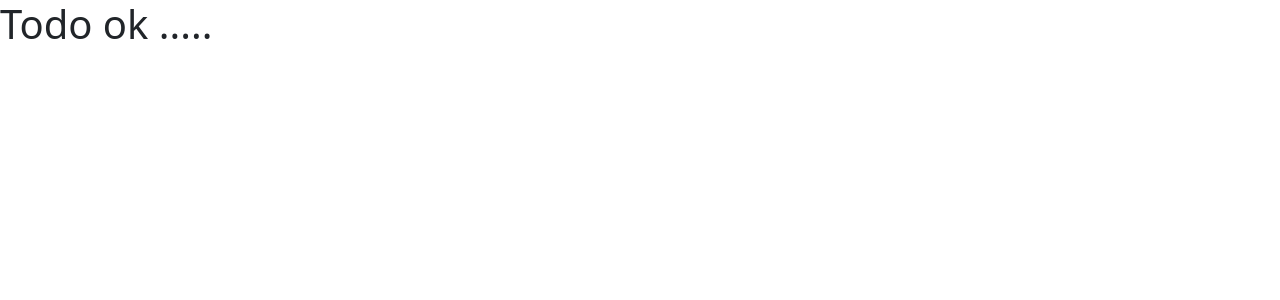
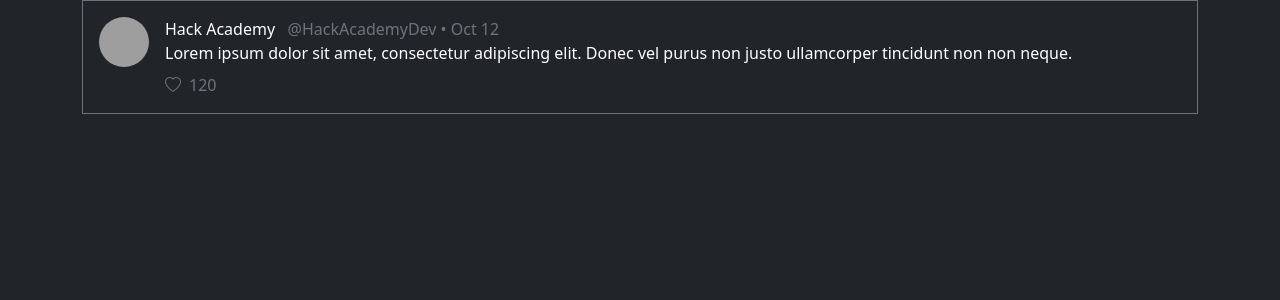
Before and after one commit to dhornia/frontend-twitter, a React (Vite) app: page / in a window 1280 px wide. Shown: the top 300 px of the page. Built offline with nearby package versions, Linux system fonts and the light colour scheme; grey boxes are pictures that could not be loaded.

Commit message:
add Tweet component

```diff
--- a/src/App.css
+++ b/src/App.css
@@ -0,0 +1,5 @@
+.avatar {
+  width: 50px;
+  height: 50px;
+  object-fit: cover;
+}
--- a/src/App.jsx
+++ b/src/App.jsx
@@ -1,10 +1,13 @@
 import "./App.css";
+import Tweet from "./components/Tweet";
 
 function App() {
   return (
-    <>
-      <h1> Todo ok .....</h1>
-    </>
+    <div className="section-home bg-dark vh-100 vw-100">
+      <div className="container">
+        <Tweet />
+      </div>
+    </div>
   );
 }
 
--- /dev/null
+++ b/src/components/Tweet.jsx
@@ -0,0 +1,26 @@
+import React from "react";
+
+function Tweet() {
+  return (
+    <div className="border border-secondary p-3 d-flex gap-3">
+      <img src="images/avatars/hack-academy.jpg" className="rounded-circle avatar" alt="Avatar" />
+
+      <div className="text-container">
+        <p className="text-white fw-semibold mb-0">
+          Hack Academy&nbsp;&nbsp;{" "}
+          <span className="fw-lighter text-secondary">@HackAcademyDev • Oct 12</span>
+        </p>
+        <p className="text-white mb-0">
+          Lorem ipsum dolor sit amet, consectetur adipiscing elit. Donec vel purus non justo
+          ullamcorper tincidunt non non neque.
+        </p>
+        <p className="pt-2 mb-0">
+          <i className="bi bi-heart text-secondary me-2"></i>
+          <span className="text-secondary">120</span>
+        </p>
+      </div>
+    </div>
+  );
+}
+
+export default Tweet;
```
